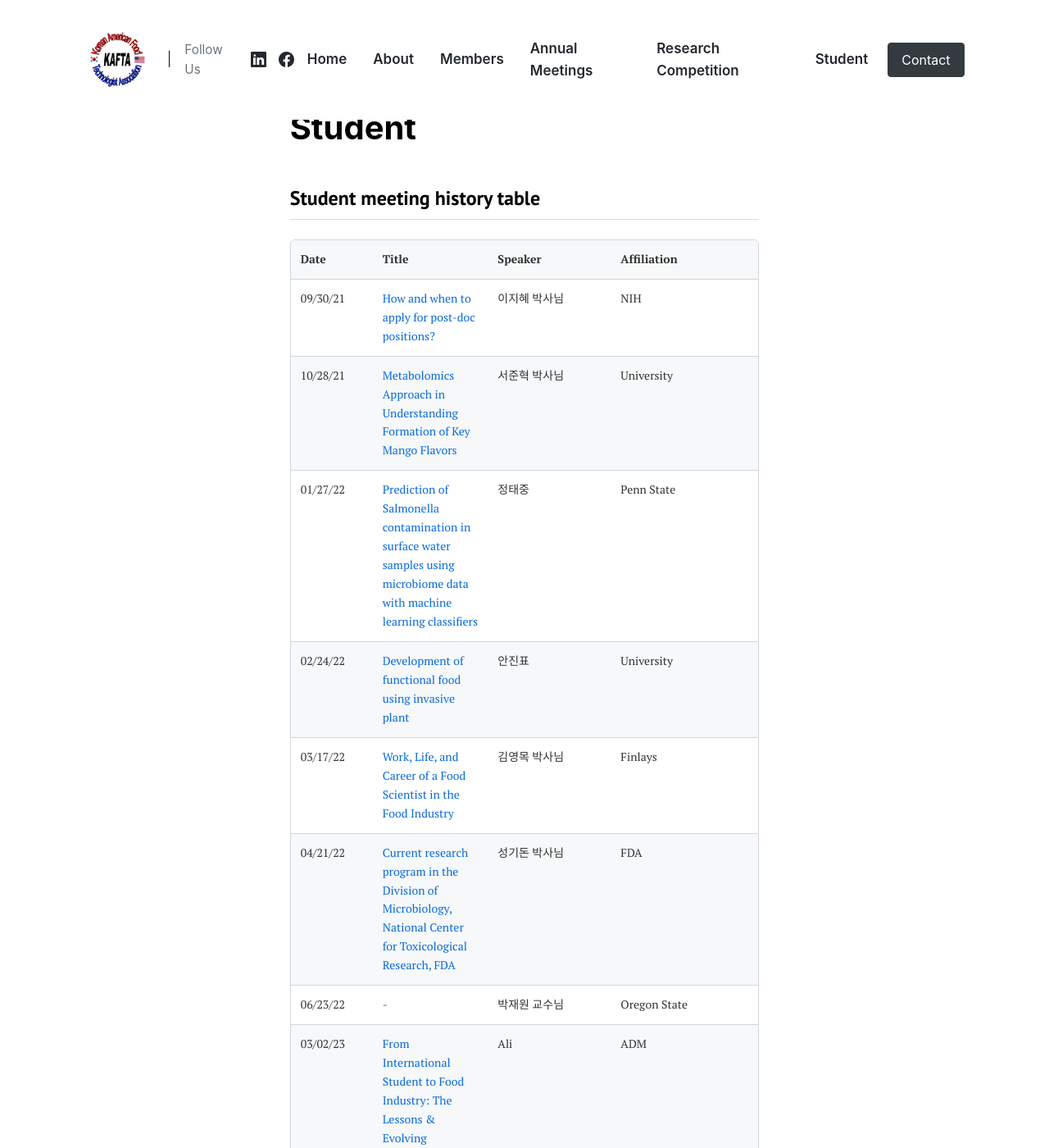
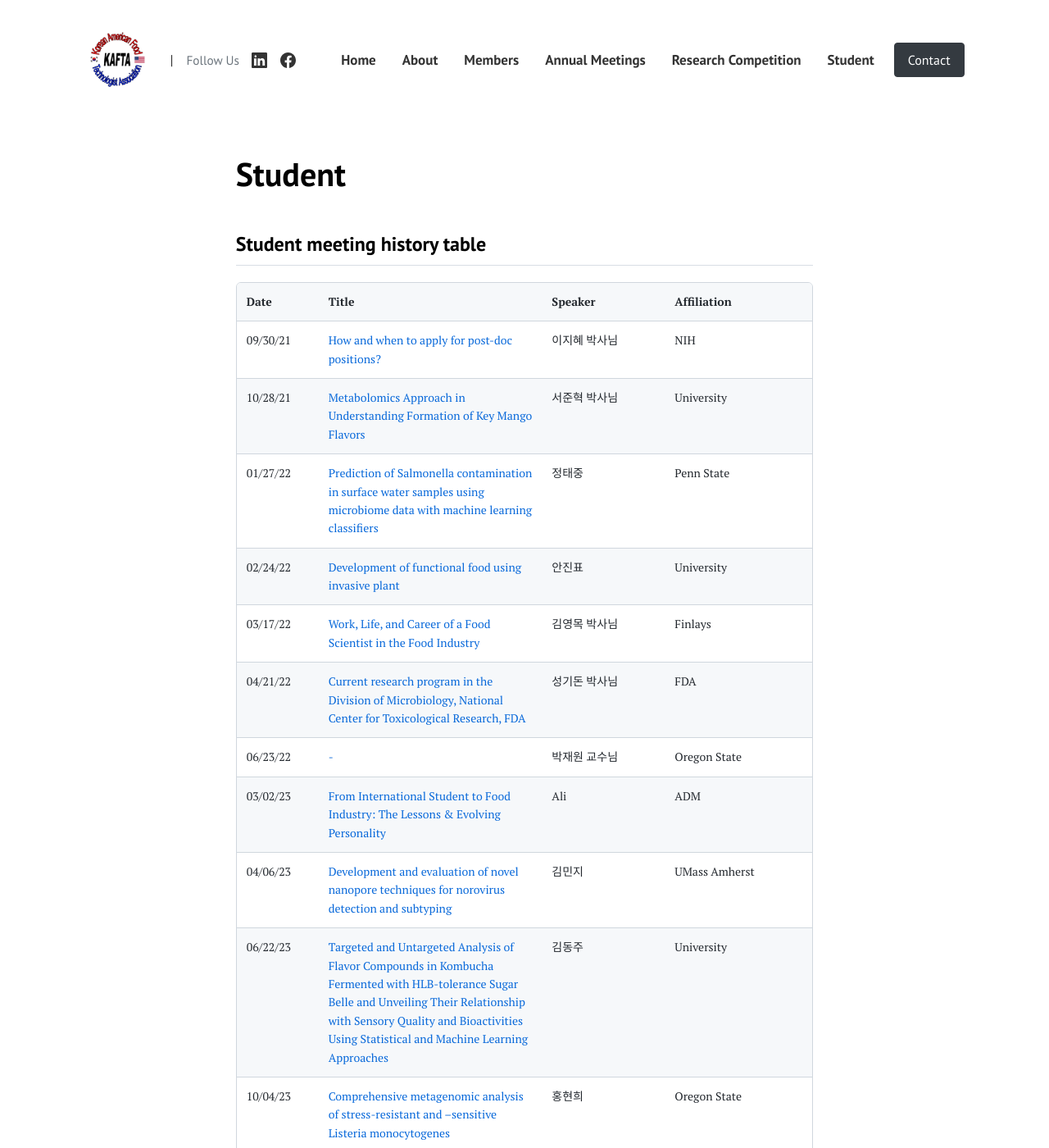
Before and after one commit to KAFTA-USA/KAFTA-USA.github.io, a Jekyll site: the page built from pages/students.html, in a window 1280 px wide and 1400 px high. Shown: the whole window at 82% size. Built offline with Jekyll 4.4.1, drawn with Linux system fonts in a browser that asks for light colours; some of the changed text lies outside the part shown.

Commit message:
Update students.html

```diff
--- a/pages/students.html
+++ b/pages/students.html
@@ -5,23 +5,15 @@
 image: assets/images/empty_sp.png
 ---
 
-<!DOCTYPE html>
-<html lang="ko">
-<head>
-    <meta charset="UTF-8">
-    <meta name="viewport" content="width=device-width, initial-scale=1.0">
-    <title>Student Meeting History</title>
 <style>
-        body {
-            font-family: -apple-system, BlinkMacSystemFont, "Segoe UI", Helvetica, Arial, sans-serif;
+    .student-history-container {
         line-height: 1.6;
         color: #24292f;
         max-width: 1100px;
-            margin: 40px auto;
-            padding: 20px;
+        margin: 20px auto;
         background-color: #ffffff;
     }
-        h2 {
+    .student-history-container h2 {
         font-size: 24px;
         font-weight: 600;
         border-bottom: 1px solid #d8dee4;
@@ -33,34 +25,35 @@
         border: 1px solid #d0d7de;
         border-radius: 6px;
     }
-        table {
+    .student-history-container table {
         width: 100%;
         border-collapse: collapse;
         font-size: 14px;
+        margin: 0;
     }
-        th {
+    .student-history-container th {
         background-color: #f6f8fa;
         font-weight: 600;
         padding: 12px;
         text-align: left;
         border-bottom: 1px solid #d0d7de;
     }
-        td {
+    .student-history-container td {
         padding: 12px;
         border-bottom: 1px solid #d0d7de;
         vertical-align: top;
     }
-        tr:last-child td {
+    .student-history-container tr:last-child td {
         border-bottom: none;
     }
-        tr:nth-child(even) {
+    .student-history-container tr:nth-child(even) {
         background-color: #f6f8fa;
     }
-        tr:hover {
+    .student-history-container tr:hover {
         background-color: #f2f4f7;
     }
     .title-highlight {
-            color: #0969da; /* GitHub 파란색 강조 */
+        color: #0969da;
         font-weight: 500;
         text-decoration: none;
     }
@@ -68,9 +61,8 @@
         text-decoration: underline;
     }
 </style>
-</head>
-<body>
 
+<div class="student-history-container">
     <h2>Student meeting history table</h2>
 
     <div class="table-wrapper">
@@ -99,4 +91,14 @@
                 <tr><td>01/24/24</td><td class="title-highlight">Tips for Professional Interview (Gov & Academia)</td><td>황홍식 박사님/서준혁 교수님</td><td>USDA-ARS</td></tr>
                 <tr><td>04/18/24</td><td class="title-highlight">How to survive in graduate school in US / 미국 대학원에서 성공적으로 살아남기</td><td>박시홍 교수님</td><td>Oregon State</td></tr>
                 <tr><td>08/28/24</td><td class="title-highlight">Career in Government: Public Health Laboratory in MN state Department of Health</td><td>한지선 박사님</td><td>Minnesota Dept. of Health</td></tr>
-                <tr><td>
+                <tr><td>10/24/24</td><td class="title-highlight">Careers in the food safety</td><td>Dr. Gustavo Reyes & Dr. Ruben Chavez</td><td>Western Growers</td></tr>
+                <tr><td>01/30/25</td><td class="title-highlight">새 멤버 대상 KAFTA 소개 및 홍보</td><td>김민호</td><td>ORISE</td></tr>
+                <tr><td>04/03/25</td><td class="title-highlight">미 영주권 신청과정 소개 및 경험 공유</td><td>김민호</td><td>ORISE</td></tr>
+                <tr><td>06/19/25</td><td class="title-highlight">USDA-ARS career Q&A session</td><td>김혜선 박사님</td><td>USDA-ARS</td></tr>
+                <tr><td>08/27/25</td><td class="title-highlight">Applying machine learning to classify the type of fluid milk spoilage</td><td>정연진</td><td>Cornell University</td></tr>
+                <tr><td>10/09/25</td><td class="title-highlight">Metabolomics in Georgia's food systems</td><td>이남희</td><td>University</td></tr>
+                <tr><td>11/20/25</td><td class="title-highlight">A guide to careers in product development</td><td>Saumya Agarwal</td><td>Rich Products</td></tr>
+            </tbody>
+        </table>
+    </div>
+</div>
```
Lines whose indentation alone changed are shown as unchanged.
